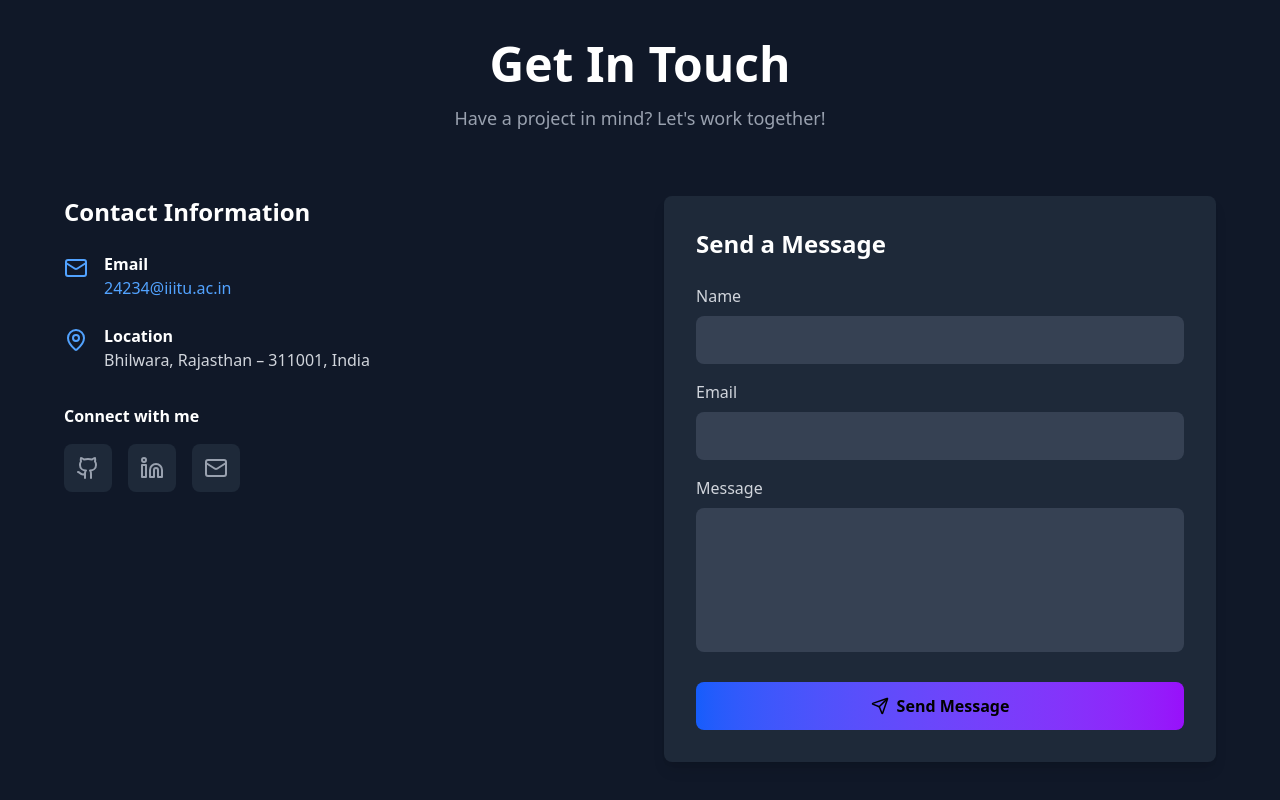
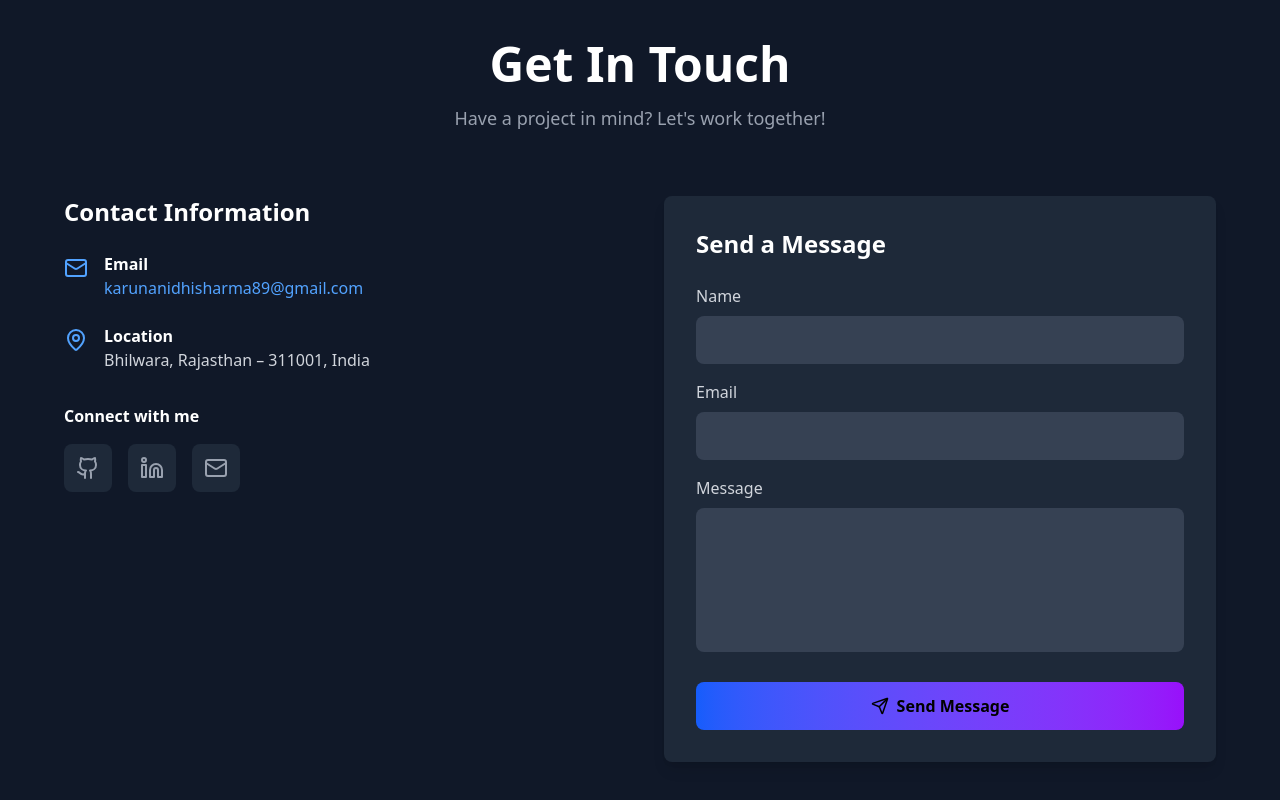
Before and after one commit to Karunanidhi16/portfolio, a React (Vite) app: page / in a window 1280 px wide. Shown: the part 3240-4040 px from the top of the page. Built offline with nearby package versions, Linux system fonts and the light colour scheme; no server answers.

Commit message:
Refactor code structure for improved readability and maintainability

```diff
--- a/src/components/Hero.jsx
+++ b/src/components/Hero.jsx
@@ -1,8 +1,4 @@
-/**
- * ==========================================================================
- * HERO COMPONENT
- * ==========================================================================
- */
+
 
 import { Github, Linkedin, Mail, Download, Code2 } from "lucide-react";
 
@@ -62,7 +58,7 @@ const Hero = () => {
           </button>
 
           <a
-            href="/resume.pdf"
+            href="src/assets/resume.pdf"
             download
             className="px-8 py-3 bg-gradient-to-r from-purple-600 to-pink-600 hover:from-purple-700 hover:to-pink-700 text-white rounded-lg font-semibold transition shadow-lg hover:shadow-xl transform hover:-translate-y-0.5 flex items-center gap-2"
           >
@@ -94,7 +90,7 @@ const Hero = () => {
           </a>
 
           <a
-            href="mailto:your.email@example.com"
+            href="mailto:karunanidhisharma89@gmail.com"
             className="text-gray-400 hover:text-red-400 transition transform hover:scale-110"
             aria-label="Email"
           >
--- a/src/components/contact.jsx
+++ b/src/components/contact.jsx
@@ -76,7 +76,7 @@ const Contact = () => {
                   href="mailto:24234@iiitu.ac.in"
                   className="text-blue-400 hover:text-blue-300 transition"
                 >
-                  24234@iiitu.ac.in
+                  karunanidhisharma89@gmail.com
                 </a>
               </div>
             </div>
```
Also changed, not shown: src/components/navbar.jsx (+4 -22 lines), 1 other file (tests, documents, lock files or other folders).
